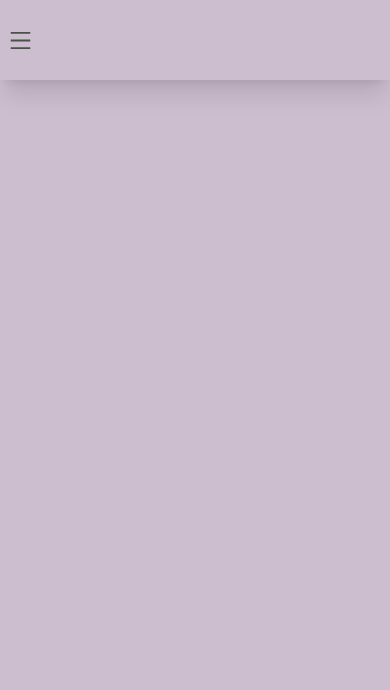
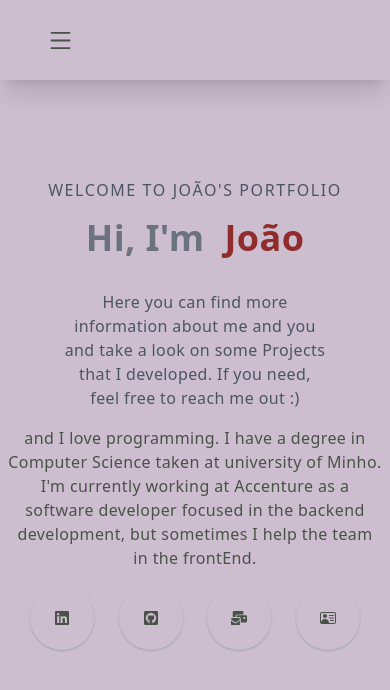
Before and after one commit to pestana1213/Portfolio, a Next.js app: page / in a window 390 px wide. Shown: the top 690 px of the page. Built offline with nearby package versions, Linux system fonts and the light colour scheme.

Commit message:
main page almost done

```diff
--- /dev/null
+++ b/components/Main.jsx
@@ -0,0 +1,54 @@
+import React from 'react'
+import {FaLinkedin, FaMailBulk,FaGithubSquare } from 'react-icons/fa'
+import {BsPersonVcard} from 'react-icons/bs'
+
+export const Main = () => {
+
+  return (
+    <div className='w-full h-screen text-center'>
+        <div className='max-w-[1024px] w-full h-full mx-auto p-2 flex justify-center items-center'>
+            <div>
+                <p className='uppercase text-md tracking-widest text-gray-600 hover:scale-105 ease-in duration-200'>
+                    Welcome to João's portfolio
+                </p>
+                <h1 className='py-4 text-gray-500  hover:scale-105 ease-in duration-200'>
+                    Hi, I'm
+                    <span className='ml-5 text-[#902c2c]  '>
+                        João
+                    </span>
+                </h1>
+                <p className='py-4 text-gray-600 max-w-[70%] m-auto'>
+                    Here you can find more information about me and you and take a look on some Projects
+                    that I developed.
+                    If you need, feel free to reach me out :)
+
+                </p>
+                <p>
+                    and I love programming. I have a degree in Computer Science taken at university of Minho.
+                    I'm currently working at Accenture as a software developer focused in the backend development, but
+                    sometimes I help the team in the frontEnd.
+
+                </p>
+
+                <div className='flex items-center justify-between max-w-[330px] m-auto py-4'>
+                    <div className='rounded-full shadow-sm shadow-gray-400 p-6 cursor-pointer hover:scale-125 ease-in duration-200'>
+                        <FaLinkedin />
+                    </div>
+                    <div className='rounded-full shadow-sm shadow-gray-400 p-6 cursor-pointer hover:scale-125 ease-in duration-200'>
+                        <FaGithubSquare />
+                    </div>
+                    <div className='rounded-full shadow-sm shadow-gray-400 p-6 cursor-pointer hover:scale-125 ease-in duration-200'>
+                        <FaMailBulk />
+                    </div>
+                    <div className='rounded-full shadow-sm shadow-gray-400 p-6 cursor-pointer hover:scale-125 ease-in duration-200'>
+                        <BsPersonVcard />
+                    </div>
+
+                </div>
+            </div>
+        </div>
+    </div>
+  )
+}
+
+export default Main
--- a/components/NavBar.jsx
+++ b/components/NavBar.jsx
@@ -12,37 +12,37 @@ const NavBar = () =>{
     }
 
     return (
-        <div className='fixed w-full h-20 shadow-xl x-[100]'>
-            <div className='flex justify-between items-center w-full h-full px-2 2xl:px-16'>
+        <div className='fixed w-full h-20 shadow-xl z-[100]'>
+            <div className=' flex justify-between items-center w-full h-full px-2 2xl:px-16'>
                 <div>
                     <ul className='hidden md:flex'>
                         <Link href='/'>
-                        <li className='ml-10 text-sm uppercase hover:blorder-b'>
+                        <li className='ml-10 text-sm uppercase hover:scale-105'>
                             Home
                         </li>
                         </Link>
                         <Link href='/'>
-                        <li className='ml-10 text-sm uppercase hover:blorder-b'>
+                        <li className='ml-10 text-sm uppercase hover:scale-105'>
                             About
                         </li>
                         </Link>
                         <Link href='/'>
-                        <li className='ml-10 text-sm uppercase hover:blorder-b'>
+                        <li className='ml-10 text-sm uppercase hover:scale-105'>
                             Projects
                         </li>
                         </Link>
                         <Link href='/'>
-                        <li className='ml-10 text-sm uppercase hover:blorder-b'>
+                        <li className='ml-10 text-sm uppercase hover:scale-105'>
                             Skills
                         </li>
                         </Link>
                         <Link href='/'>
-                        <li className='ml-10 text-sm uppercase hover:blorder-b'>
+                        <li className='ml-10 text-sm uppercase hover:scale-105'>
                             Contact
                         </li>
                         </Link>
                     </ul>
-                    <div onClick={handleNav} className='md:hidden'>
+                    <div onClick={handleNav} className='md:hidden p-10 ease-in duration-500'>
                         <AiOutlineMenu size={25}/>
                     </div>
                 </div>
--- a/pages/index.tsx
+++ b/pages/index.tsx
@@ -1,5 +1,6 @@
 import Head from 'next/head'
 import NavBar from '../components/NavBar'
+import Main from '../components/Main'
 
 export default function Home() {
   return (
@@ -12,6 +13,7 @@ export default function Home() {
       </Head>
 
       <NavBar />
+      <Main />
     </>
   )
 }
```
